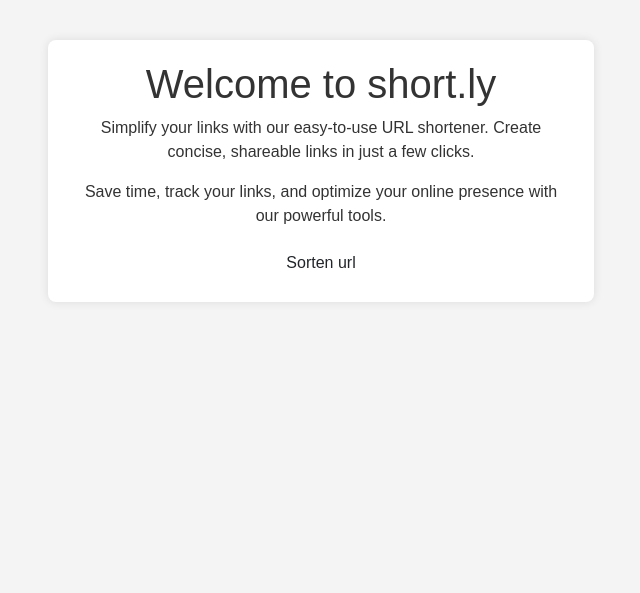
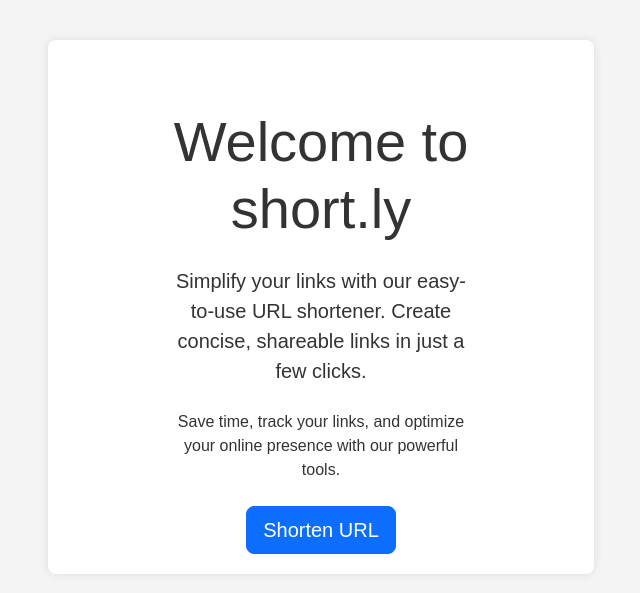
Before and after one commit to juma-paul/urlShortener, a Django app: page / in a window 1280 px wide. Shown: the top 593 px of the page, without its empty margins (319-959 px from the left). Run offline with Django 5.2, Linux system fonts and the light colour scheme.

Commit message:
Design the homepage using bootstrap classes

```diff
--- a/templates/homepage.html
+++ b/templates/homepage.html
@@ -1,16 +1,20 @@
 {% extends 'base.html' %}
 
-{% block title %} Welcome to short.ly {% endblock %}
+{% block title %}Welcome to short.ly{% endblock %}
 
 {% block content %}
-<h1>Welcome to short.ly</h1>
-<p>
-  Simplify your links with our easy-to-use URL shortener. Create concise,
-  shareable links in just a few clicks.
-</p>
-<p>
-  Save time, track your links, and optimize your online presence with our
-  powerful tools.
-</p>
-<a href="{% url 'index' %}" class="btn">Sorten url</a>
-{% endblock%}
+<div class="container mt-5">
+  <div class="row justify-content-center">
+    <div class="col-md-10 col-lg-8 text-center">
+      <h1 class="display-4 mb-4">Welcome to short.ly</h1>
+      <p class="lead mb-4">
+        Simplify your links with our easy-to-use URL shortener. Create concise, shareable links in just a few clicks.
+      </p>
+      <p class="mb-4">
+        Save time, track your links, and optimize your online presence with our powerful tools.
+      </p>
+      <a href="{% url 'index' %}" class="btn btn-primary btn-lg">Shorten URL</a>
+    </div>
+  </div>
+</div>
+{% endblock %}
```
